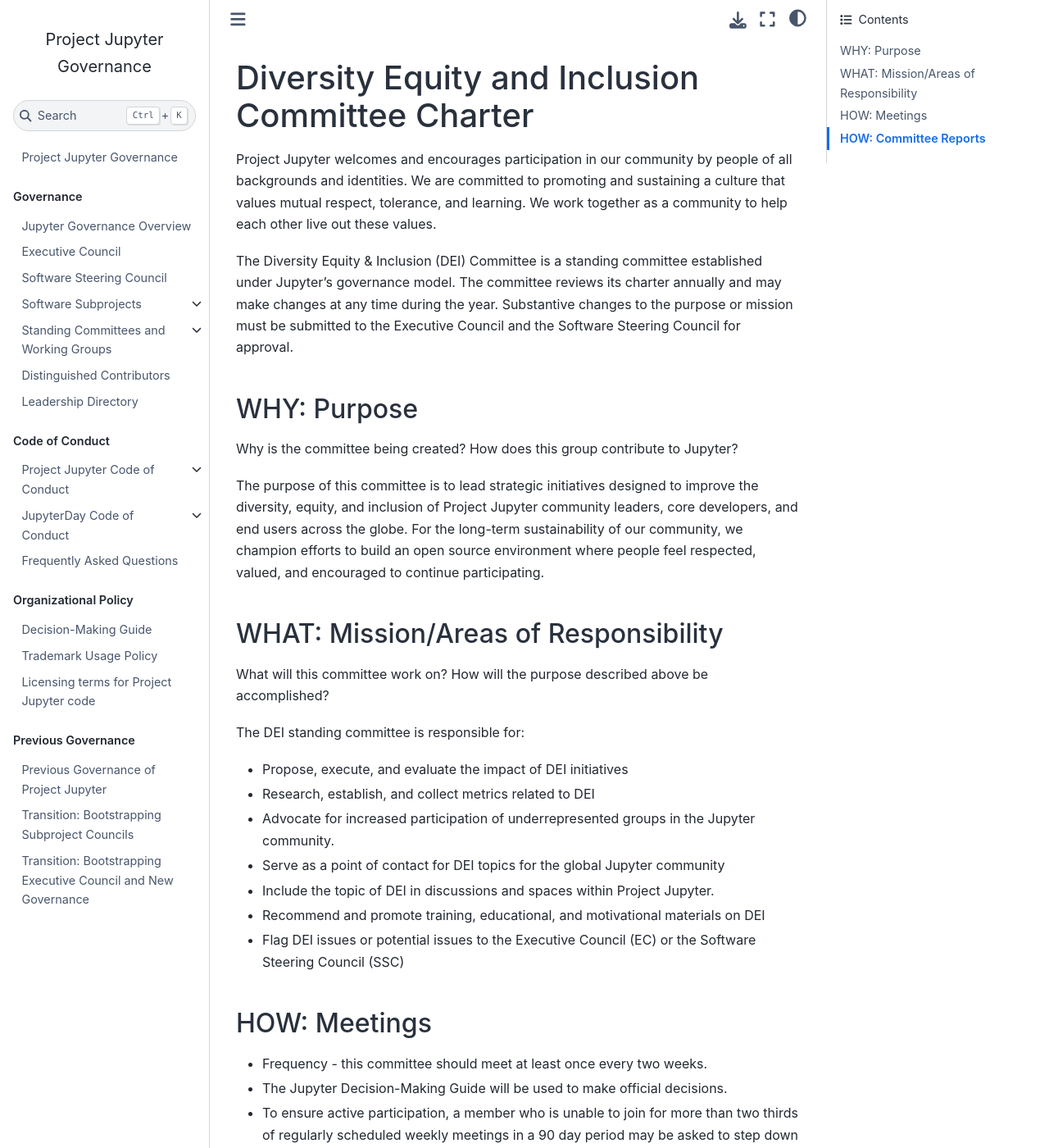
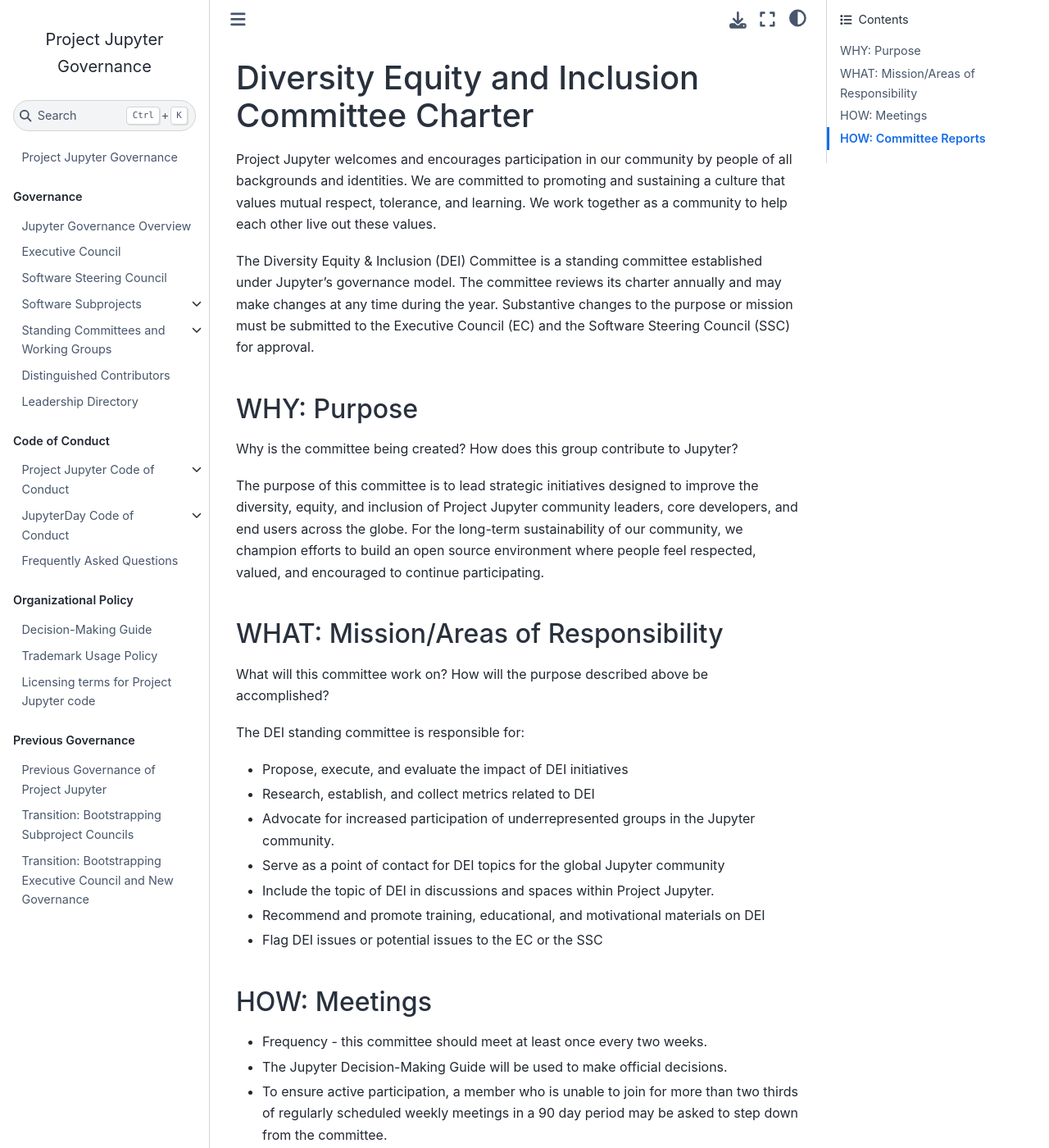
Before and after one commit to jupyter/governance, a Jupyter Book: the page built from charters/DeiCharter.md, in a window 1280 px wide and 1400 px high. Shown: the whole window at 82% size. Built offline with Jupyter Book 1.0.4 settings and Sphinx 7.4.7 and the Sphinx Book theme 1.1.4, drawn with Linux system fonts in a browser that asks for light colours; pages that are not in the unit, such as notebooks, are missing from menus; some of the changed text lies outside the part shown.

Commit message:
Fix abbreviations

```diff
--- a/charters/DeiCharter.md
+++ b/charters/DeiCharter.md
@@ -2,7 +2,7 @@
 
 Project Jupyter welcomes and encourages participation in our community by people of all backgrounds and identities. We are committed to promoting and sustaining a culture that values mutual respect, tolerance, and learning. We work together as a community to help each other live out these values.
 
-The Diversity Equity & Inclusion (DEI) Committee is a standing committee established under Jupyter’s governance model. The committee reviews its charter annually and may make changes at any time during the year. Substantive changes to the purpose or mission must be submitted to the Executive Council and the Software Steering Council for approval.
+The Diversity Equity & Inclusion (DEI) Committee is a standing committee established under Jupyter’s governance model. The committee reviews its charter annually and may make changes at any time during the year. Substantive changes to the purpose or mission must be submitted to the Executive Council (EC) and the Software Steering Council (SSC) for approval.
 
 ## WHY: Purpose
 
@@ -21,7 +21,7 @@
 * Serve as a point of contact for DEI topics for the global Jupyter community
 * Include the topic of DEI in discussions and spaces within Project Jupyter.
 * Recommend and promote training, educational, and motivational materials on DEI
-* Flag DEI issues or potential issues to the Executive Council (EC) or the Software Steering Council (SSC)
+* Flag DEI issues or potential issues to the EC or the SSC
 
 ## HOW: Meetings
 * Frequency - this committee should meet at least once every two weeks.
@@ -29,7 +29,7 @@
 * To ensure active participation, a member who is unable to join for more than two thirds of regularly scheduled weekly meetings in a 90 day period may be asked to step down from the committee.
 
 ## HOW: Committee Reports
-* Reports will be submitted to the Executive Council half-yearly on or before the 15th of July and January for the preceding calendar half.
+* Reports will be submitted to the EC half-yearly on or before the 15th of July and January for the preceding calendar half.
 * Reports should include the following metrics:
 * Overview of activities and challenges if any
 * Budget update including spending for that quarter - if applicable
```
